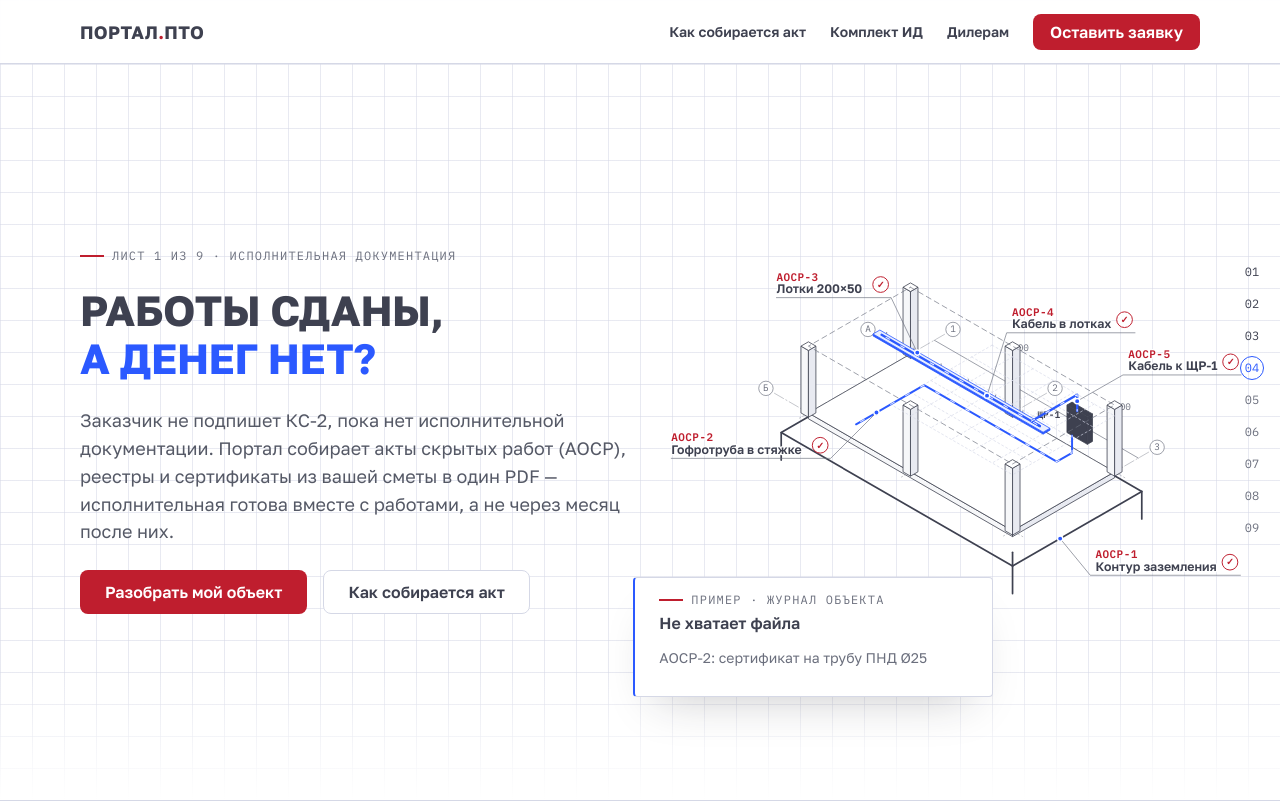
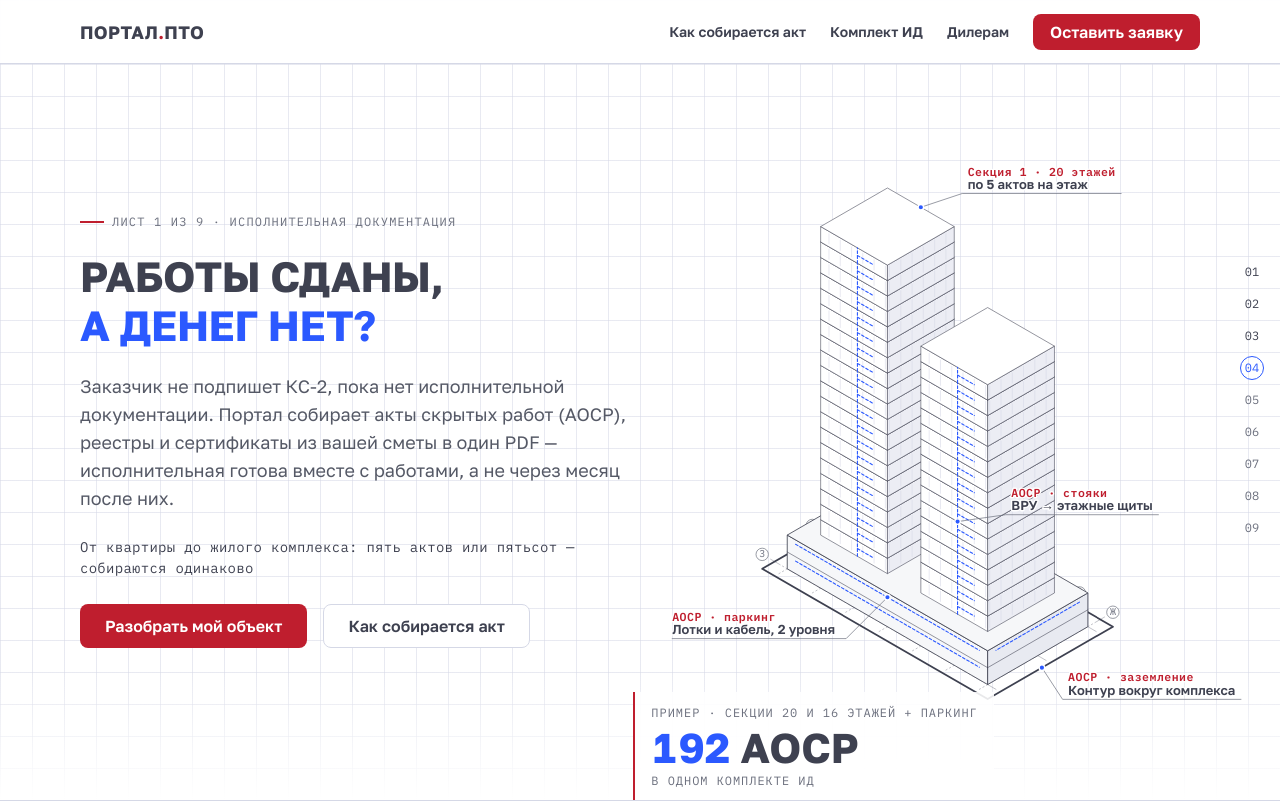
Before and after one commit to Myznikovv/portal-pto-landing, a plain HTML site: page index.html in a window 1280 px wide. Shown: the top 806 px of the page. Drawn offline with Linux system fonts and the light colour scheme; a web font is replaced by a local one.

Commit message:
Первый экран: масштаб — жилой комплекс растёт по этажам, скрытые работы пунктиром, счётчик актов
Co-Authored-By: Claude Opus 5.5 <noreply@anthropic.com>

```diff
--- a/index.html
+++ b/index.html
@@ -45,19 +45,12 @@
     <span aria-hidden="true" class="display">Работы сданы,</span>
     <span aria-hidden="true" class="display is-accent" data-scramble="а денег нет?">а денег нет?</span></h1>
   <p class="lead">Заказчик не подпишет КС-2, пока нет исполнительной документации. Портал собирает акты скрытых работ (АОСР), реестры и сертификаты из вашей сметы в один PDF — исполнительная готова вместе с работами, а не через месяц после них.</p>
+  <p class="hero-scale mono">От квартиры до жилого комплекса: пять актов или пятьсот — собираются одинаково</p>
   <div class="row"><a class="btn btn-cta" href="#s9">Разобрать мой объект</a><a class="btn btn-ghost" href="#s4">Как собирается акт</a></div>
 </div>
   <figure class="hero-shot" id="hero-shot">
-    <svg class="axo" id="axo" role="img" aria-labelledby="axo-t"><title id="axo-t">Аксонометрия пролёта здания: по очереди появляются пять скрытых работ по электромонтажу — заземление, гофротруба в стяжке, лотки, кабель в лотках, кабель к щиту ЩР-1 — и к каждой акт АОСР</title></svg>
-    <div class="event feed" id="feed" aria-live="off">
-      <span class="sheet">Пример · журнал объекта</span>
-      <ol class="feed-list">
-        <li><b>АОСР-3 собран</b><span>Лотки 200×50 · 180 м · схема и сертификат приложены</span></li>
-        <li><b>Сертификат прикреплён</b><span>Кабель ВВГнг(А)-LS 5×16 → АОСР-4</span></li>
-        <li><b>Не хватает файла</b><span>АОСР-2: сертификат на трубу ПНД Ø25</span></li>
-        <li><b>Комплект ИД собран</b><span>Реестр, ведомость, АОСР-1…5 — один PDF</span></li>
-      </ol>
-    </div>
+    <div class="axo-count" aria-hidden="true"><span class="mono">Пример · секции 20 и 16 этажей + паркинг</span><b><span id="axo-n">192</span> АОСР</b><span class="mono">в одном комплекте ИД</span></div>
+    <svg class="axo" id="axo" role="img" aria-labelledby="axo-t"><title id="axo-t">Аксонометрия жилого комплекса: паркинг-стилобат и секции на 20 и 16 этажей. Этажи растут снизу вверх, скрытые работы — контур заземления, лотки паркинга, стояки и этажные щиты — показаны пунктиром; на пример объекта приходится 192 акта АОСР</title></svg>
   </figure>
 </div></header>
 
--- a/visuals.css
+++ b/visuals.css
@@ -288,3 +288,19 @@
 .reg-stamp span { padding: var(--s-4) var(--s-12); border: var(--bw) solid var(--line); color: var(--ink); }
 .reg-stamp span:first-child { grid-column: 1 / -1; font-weight: 600; }
 @media (max-width: 900px) { .registry { grid-template-columns: minmax(0, 1fr); gap: var(--s-24); } .reg-sheet { padding: var(--s-24) var(--s-16) var(--s-16); } }
+
+/* ═══ Первый экран, масштаб: комплекс этаж за этажом ═══ */
+.hero-scale { margin: 0; color: var(--ink); font-size: var(--fs-14); letter-spacing: 0.02em; }
+.axo .ax-pod .f-t { fill: var(--paper); }
+.axo .ax-floor polygon { stroke-width: 0.8; }
+.axo .ax-floor .f-l { fill: var(--bg); }
+.axo .ax-floor .f-r { fill: color-mix(in srgb, var(--line) 45%, var(--bg)); }
+.ax-mull { fill: none; stroke: var(--line); stroke-width: 0.8; }
+.ax-level { stroke: var(--ink); stroke-width: 0.8; }
+.ax-hidden { fill: none; stroke: var(--link); stroke-width: 1.6; stroke-dasharray: 4 3; }
+.axo-count { position: absolute; bottom: calc(var(--s-96) * -1); left: calc(var(--s-32) * -1); z-index: 1; display: grid; gap: var(--s-4); padding: var(--s-12) var(--s-16); background: color-mix(in srgb, var(--bg) 88%, transparent);
+  border-left: var(--bw-strong) solid var(--cta); }
+.axo-count .mono { color: var(--muted); font-size: var(--fs-12); text-transform: uppercase; letter-spacing: 0.08em; }
+.axo-count b { color: var(--ink); font: 700 var(--fs-h2)/1 var(--font-display); font-variant-numeric: tabular-nums; }
+.axo-count b span { color: var(--link); }
+@media (max-width: 640px) { .axo-count { position: relative; margin-bottom: var(--s-8); } }
--- a/visuals.js
+++ b/visuals.js
@@ -12,12 +12,16 @@
     blocks.forEach(block => { block.classList.add('vis-anim'); observer.observe(block) })
   }
 
-  // Первый экран: тонколинейная аксонометрия пролёта. Оси → каркас → пять скрытых работ по очереди, к каждой выноска АОСР.
-  // Чертёж строится в осях здания (метры), проекция изометрическая; задержки появления — в --d (мс)
+  // Первый экран: аксонометрия жилого комплекса — стилобат с паркингом и две секции по 16 этажей.
+  // Этажи растут снизу вверх, скрытые работы — синим пунктиром (как невидимые линии на чертеже), счётчик актов идёт вместе с этажами
   const axo = document.getElementById('axo')
+  const FH = 3.2, POD = 7, ACTS_PER_FLOOR = 5, PARKING_ACTS = 12
+  const towers = [{ x: 4, y: 4, w: 16, dp: 16, lag: 0, floors: 20 }, { x: 28, y: 4, w: 16, dp: 16, lag: 55, floors: 16 }]
+  const FLOORS = Math.max(...towers.map(t => t.floors))
+  const totalActs = towers.reduce((sum, t) => sum + t.floors, 0) * ACTS_PER_FLOOR + PARKING_ACTS
   if (axo) {
     const NS = 'http://www.w3.org/2000/svg'
-    const U = 30, C = Math.cos(Math.PI / 6)
+    const U = 7, C = Math.cos(Math.PI / 6)
     const P = (x, y, z) => [(x - y) * C * U, (x + y) * 0.5 * U - z * U]
     const pts = list => list.map(p => P(...p).map(v => v.toFixed(1)).join(',')).join(' ')
     const node = (tag, attrs, parent = axo) => {
@@ -28,100 +32,100 @@
     }
     const line = (list, cls, d, parent) => {
       const attrs = { points: pts(list), class: cls, style: `--d: ${d}ms` }
-      if (/ax-(work|dim|flow)/.test(cls)) attrs.pathLength = 1   // только прорисовываемым: у пунктирных осей и сетки штрих задан в единицах чертежа
+      if (/ax-(work|dim)/.test(cls)) attrs.pathLength = 1
       return node('polyline', attrs, parent)
     }
-    // Параллелепипед: видны верх и две ближние грани (к +x и +y)
-    const box = (x, y, z, w, dp, h, cls, d) => {
-      const g = node('g', { class: 'ax-box ' + cls, style: `--d: ${d}ms` })
+    const box = (x, y, z, w, dp, h, cls, d, parent = axo) => {
+      const g = node('g', { class: 'ax-box ' + cls, style: `--d: ${d}ms` }, parent)
       node('polygon', { points: pts([[x, y + dp, z], [x + w, y + dp, z], [x + w, y + dp, z + h], [x, y + dp, z + h]]), class: 'f-l' }, g)
       node('polygon', { points: pts([[x + w, y, z], [x + w, y + dp, z], [x + w, y + dp, z + h], [x + w, y, z + h]]), class: 'f-r' }, g)
       node('polygon', { points: pts([[x, y, z + h], [x + w, y, z + h], [x + w, y + dp, z + h], [x, y + dp, z + h]]), class: 'f-t' }, g)
       return g
     }
-    const L = 12, W = 6, H = 3.4
+    const PL = 48, PW = 24
+    const floorAt = f => 1700 + f * 110
 
-    // Заземление лежит ниже плиты — рисуем первым, плита перекроет дальние стороны
-    const W1 = 1400, W2 = 2100, W3 = 2800, W4 = 3500, W5 = 4200
-    line([[-0.8, -0.8, -1], [L + 0.8, -0.8, -1], [L + 0.8, W + 0.8, -1], [-0.8, W + 0.8, -1], [-0.8, -0.8, -1]], 'ax-work ax-strip', W1)
-    for (const [x, y] of [[L + 0.8, -0.8], [L + 0.8, W + 0.8], [-0.8, W + 0.8]]) line([[x, y, -1], [x, y, -2.4]], 'ax-work ax-strip', W1 + 300)
-    line([[L + 0.8, W + 0.8, -0.3], [L + 0.8, W + 0.8, -1]], 'ax-work ax-strip', W1 + 300)
-
-    // Оси и размеры
+    // Оси комплекса
     const axes = node('g', { class: 'ax-axes' })
-    ;[[0, '1'], [6, '2'], [12, '3']].forEach(([x, n], i) => {
-      line([[x, -2, 0], [x, W + 0.6, 0]], 'ax-axis', i * 80, axes)
-      const [cx, cy] = P(x, -2.5, 0)
-      const g = node('g', { class: 'ax-fade', style: `--d: ${200 + i * 80}ms` }, axes)
-      node('circle', { cx, cy, r: 11, class: 'ax-bubble' }, g)
+    'АБВГДЕЖ'.split('').forEach((n, i) => {
+      const x = i * 8
+      line([[x, -4, 0], [x, PW + 2, 0]], 'ax-axis', i * 50, axes)
+      const [cx, cy] = P(x, -6, 0)
+      const g = node('g', { class: 'ax-fade', style: `--d: ${150 + i * 50}ms` }, axes)
+      node('circle', { cx, cy, r: 9, class: 'ax-bubble' }, g)
       node('text', { x: cx, y: cy + 4, class: 'ax-bubble-t', 'text-anchor': 'middle' }, g).textContent = n
     })
-    ;[[0, 'А'], [6, 'Б']].forEach(([y, n], i) => {
-      line([[-2, y, 0], [L + 0.6, y, 0]], 'ax-axis', 240 + i * 80, axes)
-      const [cx, cy] = P(-2.5, y, 0)
-      const g = node('g', { class: 'ax-fade', style: `--d: ${440 + i * 80}ms` }, axes)
-      node('circle', { cx, cy, r: 11, class: 'ax-bubble' }, g)
-      node('text', { x: cx, y: cy + 4, class: 'ax-bubble-t', 'text-anchor': 'middle' }, g).textContent = n
-    })
-    line([[0, -1.4, 0], [L, -1.4, 0]], 'ax-dim', 400, axes)
-    ;[3, 9].forEach((x, i) => {
-      const [tx, ty] = P(x, -3.3, 0)
-      node('text', { x: tx, y: ty, class: 'ax-dim-t ax-fade', 'text-anchor': 'middle', style: `--d: ${600 + i * 80}ms` }, axes).textContent = '6000'
+    ;[0, 12, 24].forEach((y, i) => {
+      line([[-4, y, 0], [PL + 2, y, 0]], 'ax-axis', 350 + i * 50, axes)
+      const [cx, cy] = P(-6, y, 0)
+      const g = node('g', { class: 'ax-fade', style: `--d: ${500 + i * 50}ms` }, axes)
+      node('circle', { cx, cy, r: 9, class: 'ax-bubble' }, g)
+      node('text', { x: cx, y: cy + 4, class: 'ax-bubble-t', 'text-anchor': 'middle' }, g).textContent = String(i + 1)
     })
 
-    // Каркас: плита пола, колонны, щит на дальней стене, фантом перекрытия и каркас потолка
-    box(0, 0, -0.3, L, W, 0.3, 'ax-slab', 500)
-    box(9.5, 0, 0.9, 1.2, 0.3, 1.4, 'ax-panel', 900)
-    const [px, py] = P(9.4, 0.3, 1.6)
-    node('text', { x: px - 8, y: py, class: 'ax-panel-t ax-fade', 'text-anchor': 'end', style: '--d: 1000ms' }).textContent = 'ЩР-1'
-    ;[[0, 0], [6, 0], [12, 0], [0, W], [6, W], [12, W]]
-      .sort((a, b) => a[0] + a[1] - (b[0] + b[1]))
-      .forEach(([x, y], i) => box(x - 0.22, y - 0.22, 0, 0.44, 0.44, H, 'ax-col', 650 + i * 70))
-    line([[0, 0, H], [L, 0, H], [L, W, H], [0, W, H], [0, 0, H]], 'ax-phantom', 1000)
-    const grid = node('g', { class: 'ax-ceilgrid' })
-    for (let x = 4.8; x <= L; x += 1.2) line([[x, 0, 2.85], [x, W, 2.85]], 'ax-grid', 1100, grid)
-    for (let y = 0; y <= W; y += 1.2) line([[4.8, y, 2.85], [L, y, 2.85]], 'ax-grid', 1150, grid)
+    // Контур заземления вокруг стилобата
+    line([[-3, -3, 0], [PL + 3, -3, 0], [PL + 3, PW + 3, 0], [-3, PW + 3, 0], [-3, -3, 0]], 'ax-work ax-strip', 700)
 
-    // Гофротруба в стяжке пола к щиту
-    line([[2, 5.2, 0.02], [2, 1.2, 0.02], [9.8, 1.2, 0.02], [9.8, 0.3, 0.02], [9.8, 0.3, 0.9]], 'ax-work ax-pipe', W2)
-    // Лотки под перекрытием на шпильках
-    for (let x = 1.6; x < 11; x += 1.6) line([[x, 3, H], [x, 3, 3.12]], 'ax-work ax-rod', W3)
-    box(1, 2.8, 3.02, 10, 0.4, 0.1, 'ax-tray ax-work-box', W3 + 200)
-    // Кабель в лотках и к щиту
-    line([[1.3, 3, 3.13], [10.6, 3, 3.13]], 'ax-work ax-cable', W4)
-    line([[10.6, 3, 3.13], [10.1, 3, 3.13], [10.1, 0.3, 3.13], [10.1, 0.3, 2.3]], 'ax-work ax-cable', W5)
-    // «Ток» по кабелям после сборки
-    line([[1.3, 3, 3.13], [10.6, 3, 3.13], [10.1, 3, 3.13], [10.1, 0.3, 3.13], [10.1, 0.3, 2.3]], 'ax-flow', 0)
-    line([[2, 5.2, 0.02], [2, 1.2, 0.02], [9.8, 1.2, 0.02], [9.8, 0.3, 0.02], [9.8, 0.3, 0.9]], 'ax-flow', 0)
+    // Стилобат: два уровня паркинга, лотки по фасадам — пунктиром, как скрытые
+    box(0, 0, 0, PL, PW, POD, 'ax-pod', 900)
+    line([[0, PW, 3.5], [PL, PW, 3.5]], 'ax-level', 1000)
+    line([[PL, 0, 3.5], [PL, PW, 3.5]], 'ax-level', 1000)
+    line([[2, PW, 2.6], [PL - 2, PW, 2.6]], 'ax-hidden ax-fade', 1500)
+    line([[2, PW, 6.1], [PL - 2, PW, 6.1]], 'ax-hidden ax-fade', 1600)
+    line([[PL, 2, 6.1], [PL, PW - 2, 6.1]], 'ax-hidden ax-fade', 1600)
 
-    // Выноски: точка на работе → полка → номер акта и название; галочка-печать, когда акт готов
+    // Секции: этаж за этажом, дальняя первой. На фасаде — стояк ВРУ и этажные ответвления пунктиром
+    for (const t of towers) {
+      const g = node('g', { class: 'ax-tower' })
+      for (let f = 0; f < t.floors; f++) {
+        const z = POD + f * FH, d = floorAt(f) + t.lag
+        const fl = box(t.x, t.y, z, t.w, t.dp, FH, 'ax-floor', d, g)
+        // импосты окон на двух видимых гранях
+        for (let k = 2; k < t.w; k += 2.7) node('polyline', { points: pts([[t.x + k, t.y + t.dp, z + 0.6], [t.x + k, t.y + t.dp, z + FH - 0.5]]), class: 'ax-mull' }, fl)
+        for (let k = 2; k < t.dp; k += 2.7) node('polyline', { points: pts([[t.x + t.w, t.y + k, z + 0.6], [t.x + t.w, t.y + k, z + FH - 0.5]]), class: 'ax-mull' }, fl)
+        // стояк и ответвление к этажному щиту
+        node('polyline', { points: pts([[t.x + t.w * 0.55, t.y + t.dp, z], [t.x + t.w * 0.55, t.y + t.dp, z + FH]]), class: 'ax-hidden' }, fl)
+        node('polyline', { points: pts([[t.x + t.w * 0.55, t.y + t.dp, z + 1.6], [t.x + t.w * 0.8, t.y + t.dp, z + 1.6]]), class: 'ax-hidden' }, fl)
+      }
+    }
+
+    // Выноски
+    const top = POD + towers[0].floors * FH
     const tags = [
-      { at: [L + 0.8, 4, -1], dx: 46, dy: 56, n: 'АОСР-1', t: 'Контур заземления', d: W1 },
-      { at: [2, 4, 0.02], dx: -70, dy: 70, n: 'АОСР-2', t: 'Гофротруба в стяжке', d: W2, left: true },
-      { at: [3.2, 2.8, 3.07], dx: -40, dy: -84, n: 'АОСР-3', t: 'Лотки 200×50', d: W3, left: true },
-      { at: [7.5, 3, 3.13], dx: 30, dy: -96, n: 'АОСР-4', t: 'Кабель в лотках', d: W4 },
-      { at: [10.1, 0.3, 2.8], dx: 70, dy: -40, n: 'АОСР-5', t: 'Кабель к ЩР-1', d: W5 }
+      { at: [PL + 3, 14, 0], dx: 30, dy: 46, n: 'АОСР · заземление', t: 'Контур вокруг комплекса', d: 900 },
+      { at: [24, PW, 6.1], dx: -60, dy: 60, n: 'АОСР · паркинг', t: 'Лотки и кабель, 2 уровня', d: 1700, left: true },
+      { at: [28 + 16 * 0.55, 20, POD + 6 * FH], dx: 70, dy: -10, n: 'АОСР · стояки', t: 'ВРУ → этажные щиты', d: floorAt(8) },
+      { at: [4 + 8, 4, top], dx: 60, dy: -20, n: 'Секция 1 · 20 этажей', t: 'по 5 актов на этаж', d: floorAt(FLOORS) + 200 }
     ]
     for (const tag of tags) {
       const [ax, ay] = P(...tag.at)
       const ex = ax + tag.dx, ey = ay + tag.dy
-      const g = node('g', { class: 'ax-tag', style: `--d: ${tag.d + 600}ms` })
+      const g = node('g', { class: 'ax-tag', style: `--d: ${tag.d}ms` })
       const leader = node('polyline', { class: 'ax-leader' }, g)
       node('circle', { cx: ax, cy: ay, r: 4, class: 'ax-pin' }, g)
       const num = node('text', { x: 0, y: ey - 26, class: 'ax-tag-n' }, g); num.textContent = tag.n
       const name = node('text', { x: 0, y: ey - 7, class: 'ax-tag-t' }, g); name.textContent = tag.t
-      // Полка по длине текста: номер и название над ней, галочка-печать в конце полки
-      const width = Math.max(num.getComputedTextLength(), name.getComputedTextLength()) + 44
-      const x0 = tag.left ? ex - width : ex
-      num.setAttribute('x', x0 + (tag.left ? 0 : 8)); name.setAttribute('x', x0 + (tag.left ? 0 : 8))
+      const width = Math.max(num.getComputedTextLength(), name.getComputedTextLength()) + 16
+      const x0 = tag.left ? ex - width : ex + 8
+      num.setAttribute('x', x0); name.setAttribute('x', x0)
       leader.setAttribute('points', `${ax},${ay} ${ex},${ey} ${tag.left ? ex - width : ex + width},${ey}`)
-      const cx = tag.left ? ex - 16 : ex + width - 16
-      node('circle', { cx, cy: ey - 20, r: 12, class: 'ax-check' }, g)
-      node('text', { x: cx, y: ey - 15, class: 'ax-check-t', 'text-anchor': 'middle' }, g).textContent = '✓'
     }
 
     const bb = axo.getBBox()
     axo.setAttribute('viewBox', `${(bb.x - 10).toFixed(0)} ${(bb.y - 10).toFixed(0)} ${(bb.width + 20).toFixed(0)} ${(bb.height + 20).toFixed(0)}`)
+
+    // Счётчик актов: растёт вместе с этажами, итог — в разметке
+    const counter = document.getElementById('axo-n')
+    if (counter && !reduced) {
+      counter.textContent = '0'
+      const start = performance.now() + floorAt(0) - 400, end = performance.now() + floorAt(FLOORS) + 55
+      const tick = now => {
+        const k = Math.min(1, Math.max(0, (now - start) / (end - start)))
+        counter.textContent = String(Math.round(k * totalActs))
+        if (k < 1) requestAnimationFrame(tick)
+      }
+      requestAnimationFrame(tick)
+    }
   }
   const heroShot = document.getElementById('hero-shot')
   if (heroShot && !reduced) {
```
